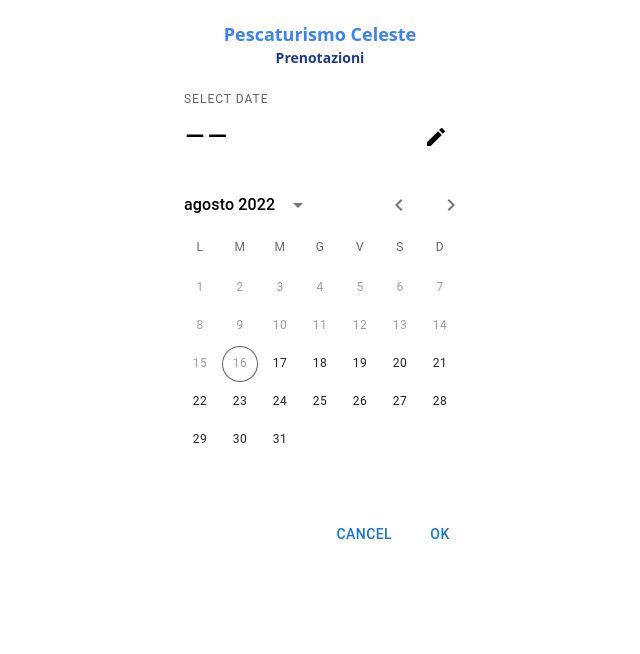
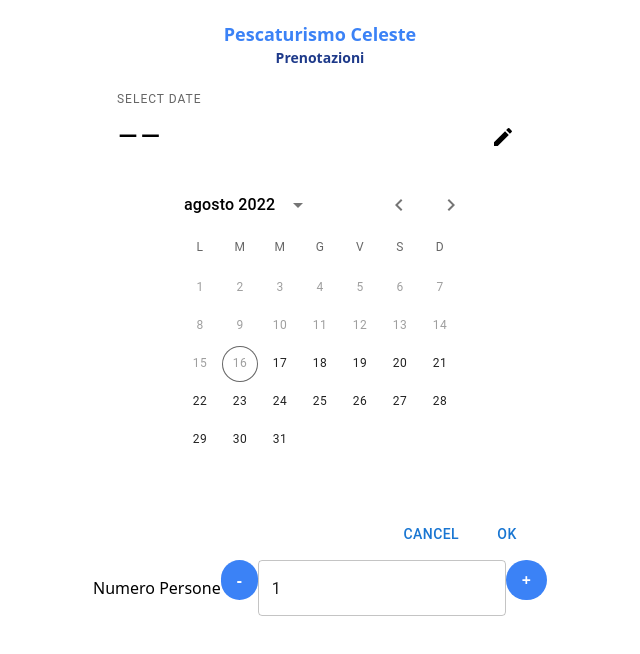
Before and after one commit to squalonero/booking-pc, a React (Create React App) app: page / in a window 1280 px wide. Shown: the top 654 px of the page, without its empty margins (320-960 px from the left). Built offline with nearby package versions, Linux system fonts and the light colour scheme; a web font is replaced by a local one.

Commit message:
Select people in progress

```diff
--- /dev/null
+++ b/data/db.json
@@ -0,0 +1,25 @@
+{
+  "bookings": [
+    {
+      "id": 1,
+      "user": {
+        "email": "test@test.it",
+        "phone": "3421234567"
+      },
+      "date": "2022-09-01",
+      "numPeople": 2,
+      "people": [
+        {
+          "name": "Pippo",
+          "lastName": "Baudo",
+          "age": 45
+        },
+        {
+          "name": "Pluto",
+          "lastName": "Baudo",
+          "age": 43
+        }
+      ]
+    }
+  ]
+}
--- /dev/null
+++ b/src/components/NumberInput/NumberInput.tsx
@@ -0,0 +1,36 @@
+import { TextField } from '@mui/material'
+
+type Props = {
+  id: string
+  label: string
+  value: number
+  onIncrement: () => void
+  onDecrement: () => void
+}
+
+const NumberInput = ({ id, label, value, onIncrement, onDecrement }: Props) => {
+  return (
+    <div className="flex items-center">
+      <label className="flex-1" htmlFor={id}>
+        {label}
+      </label>
+      <div className="flex-grow-0">
+        <button className="btn rounded-full btn-blue" onClick={onDecrement}>
+          -
+        </button>
+        <TextField
+          className="w-fit"
+          id={id}
+          type="number"
+          value={value}
+          onChange={() => {}}
+        />
+        <button className="btn rounded-full btn-blue" onClick={onIncrement}>
+          +
+        </button>
+      </div>
+    </div>
+  )
+}
+
+export default NumberInput
--- a/src/features/booking/reducer.ts
+++ b/src/features/booking/reducer.ts
@@ -2,10 +2,12 @@ import { createSlice, PayloadAction } from '@reduxjs/toolkit'
 
 type BookingState = {
   selectedDate: string | null
+  selectedPeople: number
 }
 
 const initialState: BookingState = {
-  selectedDate: null
+  selectedDate: null,
+  selectedPeople: 1
 }
 
 const BookigSlice = createSlice({
@@ -17,6 +19,12 @@ const BookigSlice = createSlice({
     },
     resetSelectedDate: (state) => {
       state.selectedDate = null
+    },
+    increaseNumPeople: (state) => {
+      state.selectedPeople++
+    },
+    decreaseNumPeople: (state) => {
+      if (state.selectedPeople > 1) state.selectedPeople--
     }
   }
 })
--- a/src/features/booking/selectors.ts
+++ b/src/features/booking/selectors.ts
@@ -3,8 +3,16 @@ import dayjs from 'dayjs'
 import { RootState } from 'features/store'
 
 // restringiamo il selettore alla fetta di stato 'Booking'
+/**
+ * Get the state from the rootState in store.js
+ */
 const selectBooking = ({ booking }: RootState) => booking
 
 export const selectSelectedDate = createSelector(selectBooking, ({ selectedDate }) =>
   dayjs(selectedDate).toDate()
 )
+
+export const selectSelectedPeople = createSelector(
+  selectBooking,
+  ({ selectedPeople }) => selectedPeople
+)
--- a/src/index.css
+++ b/src/index.css
@@ -3,9 +3,23 @@
 @tailwind components;
 @tailwind utilities;
 
-body, html {
-    margin: 0;
-    padding: 0;
-    width: 100%;
-    height: 100%;
+body,
+html {
+  margin: 0;
+  padding: 0;
+  width: 100%;
+  height: 100%;
 }
+
+.btn {
+  @apply font-bold py-2 px-4;
+}
+.btn-rounded {
+  @apply font-bold py-2 px-4 rounded;
+}
+.btn-blue {
+  @apply bg-blue-500 text-white;
+}
+.btn-blue:hover {
+  @apply bg-blue-700;
+}
--- /dev/null
+++ b/src/pages/Booking/BookingCalendar/PeopleController.tsx
@@ -0,0 +1,26 @@
+import NumberInput from 'components/NumberInput/NumberInput'
+import { bookingActions } from 'features/booking/reducer'
+import { selectSelectedPeople } from 'features/booking/selectors'
+import { useDispatch, useSelector } from 'react-redux'
+
+export const PeopleController = () => {
+  const dispatch = useDispatch()
+  const selectedPeople = useSelector(selectSelectedPeople)
+
+  const incrementPeople = () => {
+    dispatch(bookingActions.increaseNumPeople())
+  }
+  const decrementPeople = () => {
+    dispatch(bookingActions.decreaseNumPeople())
+  }
+
+  return (
+    <NumberInput
+      id="selectedPeople"
+      label="Numero Persone"
+      value={selectedPeople}
+      onDecrement={decrementPeople}
+      onIncrement={incrementPeople}
+    />
+  )
+}
--- a/src/pages/Booking/BookingCalendar/index.tsx
+++ b/src/pages/Booking/BookingCalendar/index.tsx
@@ -5,6 +5,7 @@ import { bookingActions } from 'features/booking/reducer'
 import { selectSelectedDate } from 'features/booking/selectors'
 import { useCallback } from 'react'
 import { useDispatch, useSelector } from 'react-redux'
+import { PeopleController } from './PeopleController'
 
 const BookingCalendar = () => {
   const dispatch = useDispatch()
@@ -35,6 +36,7 @@ const BookingCalendar = () => {
         shouldDisableDate={(date) => date < tomorrow}
         renderInput={(params) => <TextField {...params} />}
       />
+      <PeopleController />
     </div>
   )
 }
```
